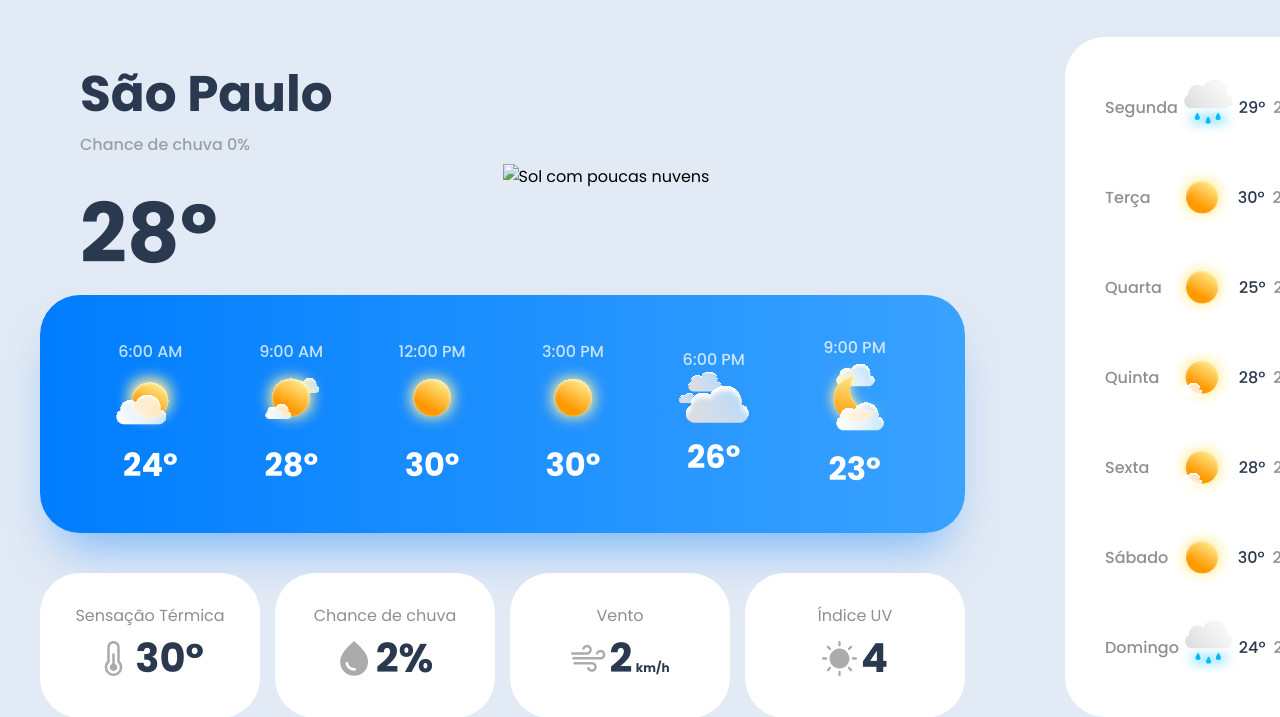
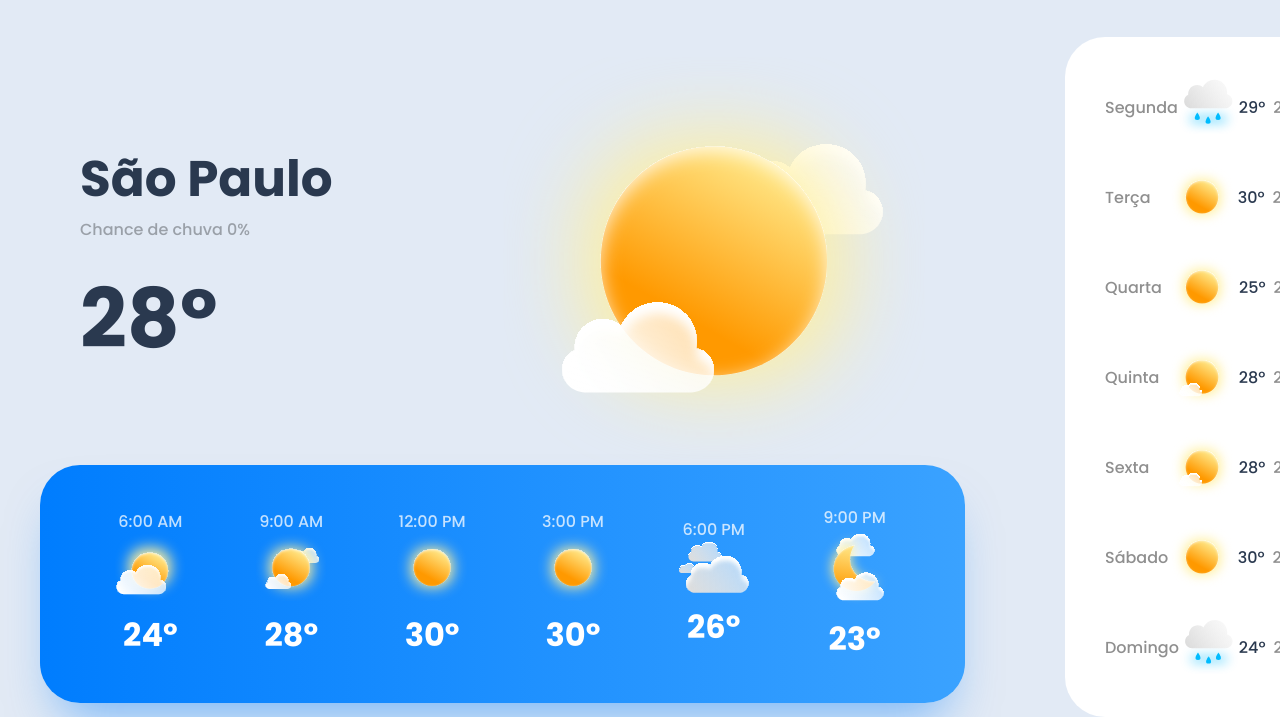
Before and after one commit to calebemedeiros/InterfaceTempo, a plain HTML site: page index.html in a window 1280 px wide. Shown: the part 95-812 px from the top of the page. Drawn offline with Linux system fonts and the light colour scheme; the site is published under a folder, as on GitHub Pages, so addresses that start at the root find nothing.

Commit message:
Update index.html

```diff
--- a/index.html
+++ b/index.html
@@ -34,7 +34,7 @@
                     <h2>28º</h2>
                 </div>
 
-                <img src="/images/sun-clouds.svg" alt="Sol com poucas nuvens">
+                <img src="./images/sun-clouds.svg" alt="Sol com poucas nuvens">
             </div>
 
             <div class="hourly-forecast-container">
```
